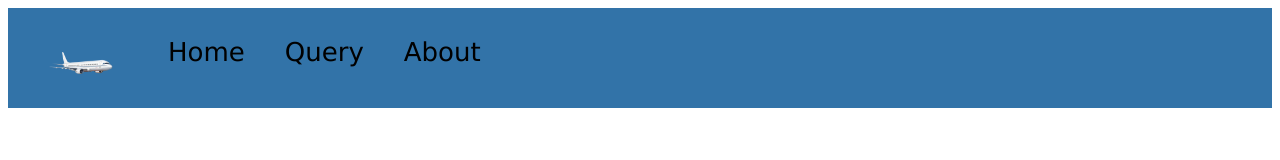
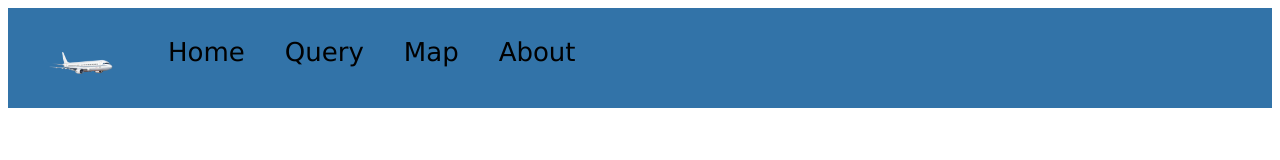
Before and after one commit to LucasFerguson/ChiSky-Flight-Tracker-Frontend, a Next.js app: page /header in a window 1280 px wide. Shown: the top 160 px of the page. Built offline with nearby package versions, Linux system fonts and the light colour scheme.

Commit message:
Add Map in the Header Section
Just applying Map section to the website

```diff
--- a/pages/header.jsx
+++ b/pages/header.jsx
@@ -9,6 +9,7 @@ export default function Header() {
   <div class={styles.headerlinks}>
     <a class="homestyle" href="/">Home</a>
     <a href="MM">Query</a>
+    <a href="Map">Map</a>
     <a href="About">About</a>
   </div>
 </div>
```
Also changed, not shown: pages/Map.jsx (added, +8 -0 lines).
